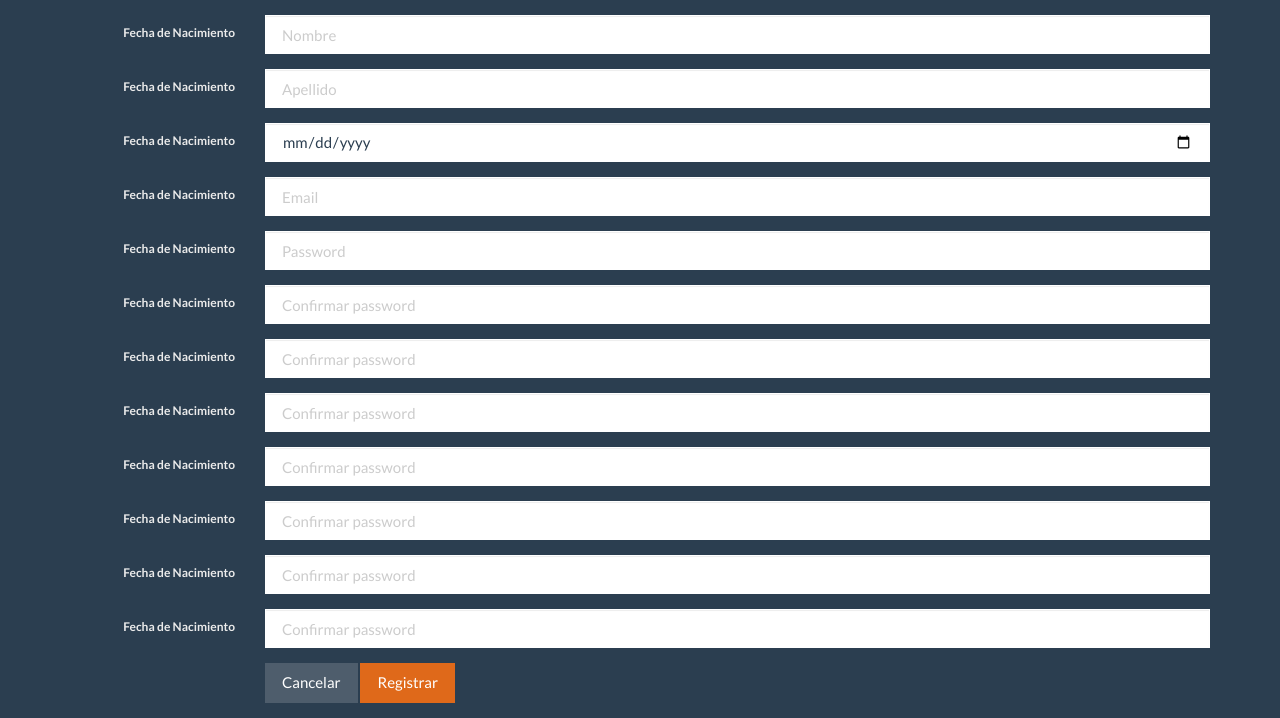
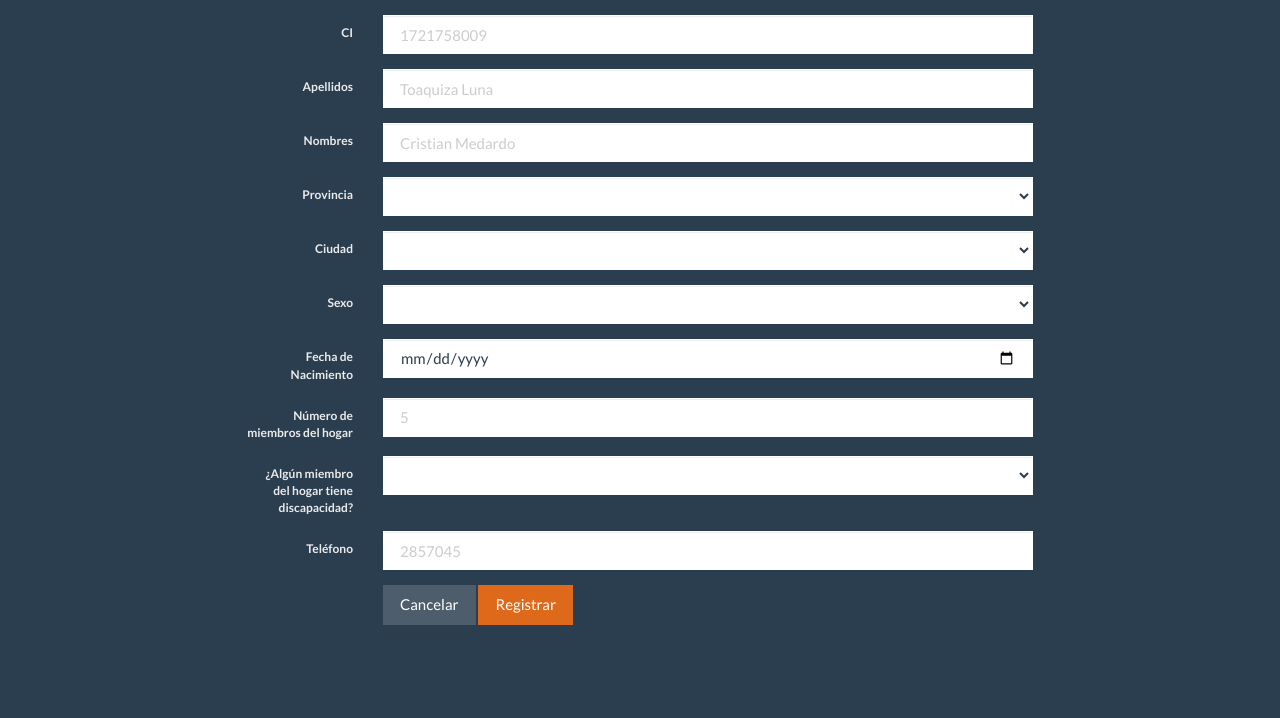
Before and after one commit to crismtl/concurso-cliente, a plain HTML site: page index.html at #/solicitud in a window 1280 px wide. Shown: the part 151-869 px from the top of the page. After the commit the page ends 800 px from the top, so only its background shows below. Drawn offline with Linux system fonts and the light colour scheme.

Commit message:
Ingresar formulario

```diff
--- a/css/miestilo.css
+++ b/css/miestilo.css
@@ -1,3 +1,9 @@
 body {
     padding-top: 70px;
 }
+
+.container {
+  padding-left: 15%;
+  padding-right: 15%;
+
+}
--- a/index.html
+++ b/index.html
@@ -3,7 +3,7 @@
 
 <head>
     <meta charset="utf-8">
-    <title>Mi panel</title>
+    <title>Damnificados Ecuador</title>
     <link rel="stylesheet" href="lib\css\bootstrap.min.css">
     <link rel="stylesheet" href="css\miestilo.css">
 </head>
@@ -18,7 +18,7 @@
                     <span class="icon-bar"></span>
                     <span class="icon-bar"></span>
                 </button>
-                <a class="navbar-brand" href="#/">Mi panel</a>
+                <a class="navbar-brand" href="#/">Damnificados Ecuador</a>
             </div>
             <div class="collapse navbar-collapse" id="bs-example-navbar-collapse-1">
                 <ul class="nav navbar-nav">
@@ -51,6 +51,7 @@
     <!-- app -->
     <script src="js\app.js"></script>
     <!-- controladores -->
+    <script src="js\controladores\SolicitudController.js"></script>
     <!-- factories -->
 </body>
 
--- a/js/app.js
+++ b/js/app.js
@@ -28,7 +28,7 @@ app.config(function($stateProvider, $urlRouterProvider) {
         .state('solicitud', {
             url: "/solicitud",
             templateUrl: "vistas/solicitud.html",
-            // controller: 'RegistroController',
+            controller: 'SolicitudCtrl',
             // data: {
             //     loginRequerido: false
             // }
--- /dev/null
+++ b/js/controladores/SolicitudController.js
@@ -0,0 +1,45 @@
+app.controller('SolicitudCtrl', ['$scope', '$state', function ($scope, $state) {
+
+    $scope.nuevaSolicitud = {
+      sol_ci: '',
+      sol_apellidos: '',
+      sol_nombres: '',
+      sol_codprov: '',
+      sol_codciu: '',
+      sol_sexo: '',
+      sol_fechanac: '',
+      sol_nummiem: '',
+      sol_disc: '',
+      sol_telefono: '',
+      sol_fecha: '',
+      sol_estado: '',
+      sol_fecha: '',
+      sol_estado: ''
+    };
+
+    $scope.agregar = function() {
+      $scope.nuevaSolicitud.sol_fecha = new Date();
+      $scope.nuevaSolicitud.sol_estado = 'S';
+      console.log('nuevaSolicitud', $scope.nuevaSolicitud);
+    }
+    // $scope.agregarNuevoUsuario = function () {
+    //     UsuarioFactory.save({
+    //         nombre: $scope.nuevoUsuario.nombre,
+    //         apellido: $scope.nuevoUsuario.apellido,
+    //         fechaDeNacimiento: $scope.nuevoUsuario.fechaDeNacimiento,
+    //         email: $scope.nuevoUsuario.email,
+    //         password: $scope.nuevoUsuario.password
+    //     }).$promise.then(
+    //         function success(respuesta) {
+    //             toastr.success('Éxito!', 'Se ingresó el Nuevo Usuario');
+    //             $cookies.put('UsuarioId', respuesta.id);
+    //             $state.go('miperfil');
+    //         },
+    //         function error(error) {
+    //             toastr.error('Error!', 'No se ingresó el Nuevo Usuario');
+    //             console.log(error);
+    //         });
+    // }
+
+
+}]);
--- a/vistas/solicitud.html
+++ b/vistas/solicitud.html
@@ -1,77 +1,79 @@
-<form class="form-horizontal" ng-submit="agregarNuevoUsuario()">
+<form class="form-horizontal" ng-submit="agregar()">
     <fieldset>
         <legend>
             <h1>Registro de Solicitud </h1></legend>
         <div class="form-group">
-          <label for="inputEmail" class="col-lg-2 control-label">Fecha de Nacimiento</label>
+            <label for="inputCI" class="col-lg-2 control-label">CI</label>
             <div class="col-lg-10">
-                <input type="text" class="form-control" id="inputNombre" ng-model="nuevoUsuario.nombre" placeholder="Nombre">
+                <input type="number" class="form-control" id="inputCI" ng-model="nuevaSolicitud.sol_ci" placeholder="1721758009" min="0 ">
             </div>
         </div>
         <div class="form-group">
-          <label for="inputEmail" class="col-lg-2 control-label">Fecha de Nacimiento</label>
+            <label for="inputApellidos" class="col-lg-2 control-label">Apellidos</label>
             <div class="col-lg-10">
-                <input type="text" class="form-control" id="inputApellido" ng-model="nuevoUsuario.apellido" placeholder="Apellido">
+                <input type="text" class="form-control" id="inputApellidos" ng-model="nuevaSolicitud.sol_apellidos" placeholder="Toaquiza Luna">
             </div>
         </div>
         <div class="form-group">
-            <label for="inputEmail" class="col-lg-2 control-label">Fecha de Nacimiento</label>
+            <label for="inputNombres" class="col-lg-2 control-label">Nombres</label>
             <div class="col-lg-10">
-                <input type="date" class="form-control" id="inputFecha" ng-model="nuevoUsuario.fechaDeNacimiento" placeholder="Fecha de nacimiento">
+                <input type="text" class="form-control" id="inputNombres" ng-model="nuevaSolicitud.sol_nombres" placeholder="Cristian Medardo">
             </div>
         </div>
         <div class="form-group">
-          <label for="inputEmail" class="col-lg-2 control-label">Fecha de Nacimiento</label>
+            <label for="inputProvincia" class="col-lg-2 control-label">Provincia</label>
             <div class="col-lg-10">
-                <input type="email" class="form-control" id="inputEmail" ng-model="nuevoUsuario.email" placeholder="Email">
+                <select ng-model="nuevaSolicitud.sol_codprov" class="form-control" id="inputProvincia">
+                    <option value="8">Esmeraldas</option>
+                    <option value="10">Manabí</option>
+                    <option value="12">Los Ríos</option>
+                </select>
             </div>
         </div>
         <div class="form-group">
-          <label for="inputEmail" class="col-lg-2 control-label">Fecha de Nacimiento</label>
+            <label for="inputCiudad" class="col-lg-2 control-label">Ciudad</label>
             <div class="col-lg-10">
-                <input type="password" class="form-control" id="inputPassword" ng-model="nuevoUsuario.password" placeholder="Password">
+              <select ng-model="nuevaSolicitud.sol_codciu" class="form-control" id="inputCiudad">
+                  <option value="1">Ciudad 1</option>
+                  <option value="2">Ciudad 2</option>
+                  <option value="3">Ciudad 3</option>
+              </select>
             </div>
         </div>
         <div class="form-group">
-          <label for="inputEmail" class="col-lg-2 control-label">Fecha de Nacimiento</label>
+            <label for="inputSexo" class="col-lg-2 control-label">Sexo</label>
             <div class="col-lg-10">
-                <input type="password" class="form-control" id="inputCPassword" ng-model="nuevoUsuario.confirmar" placeholder="Confirmar password">
+              <select ng-model="nuevaSolicitud.sol_sexo" class="form-control" id="inputProvincia">
+                  <option value="H">Hombre</option>
+                  <option value="M">Mujer</option>
+              </select>
             </div>
         </div>
         <div class="form-group">
-          <label for="inputEmail" class="col-lg-2 control-label">Fecha de Nacimiento</label>
+            <label for="inputFecNac" class="col-lg-2 control-label">Fecha de Nacimiento</label>
             <div class="col-lg-10">
-                <input type="password" class="form-control" id="inputCPassword" ng-model="nuevoUsuario.confirmar" placeholder="Confirmar password">
+                <input type="date" class="form-control" id="inputFecNac" ng-model="nuevaSolicitud.sol_fechanac">
             </div>
         </div>
         <div class="form-group">
-          <label for="inputEmail" class="col-lg-2 control-label">Fecha de Nacimiento</label>
+            <label for="inputNumMem" class="col-lg-2 control-label">Número de miembros del hogar</label>
             <div class="col-lg-10">
-                <input type="password" class="form-control" id="inputCPassword" ng-model="nuevoUsuario.confirmar" placeholder="Confirmar password">
+                <input type="number" class="form-control" id="inputNumMem" ng-model="nuevaSolicitud.sol_nummiem" placeholder="5" min="0" max="100">
             </div>
         </div>
         <div class="form-group">
-          <label for="inputEmail" class="col-lg-2 control-label">Fecha de Nacimiento</label>
+            <label for="inputDisc" class="col-lg-2 control-label">¿Algún miembro del hogar tiene discapacidad?</label>
             <div class="col-lg-10">
-                <input type="password" class="form-control" id="inputCPassword" ng-model="nuevoUsuario.confirmar" placeholder="Confirmar password">
+              <select ng-model="nuevaSolicitud.sol_disc" class="form-control" id="inputDisc">
+                  <option>Si</option>
+                  <option>No</option>
+              </select>
             </div>
         </div>
         <div class="form-group">
-          <label for="inputEmail" class="col-lg-2 control-label">Fecha de Nacimiento</label>
+            <label for="inputTel" class="col-lg-2 control-label">Teléfono</label>
             <div class="col-lg-10">
-                <input type="password" class="form-control" id="inputCPassword" ng-model="nuevoUsuario.confirmar" placeholder="Confirmar password">
-            </div>
-        </div>
-        <div class="form-group">
-          <label for="inputEmail" class="col-lg-2 control-label">Fecha de Nacimiento</label>
-            <div class="col-lg-10">
-                <input type="password" class="form-control" id="inputCPassword" ng-model="nuevoUsuario.confirmar" placeholder="Confirmar password">
-            </div>
-        </div>
-        <div class="form-group">
-          <label for="inputEmail" class="col-lg-2 control-label">Fecha de Nacimiento</label>
-            <div class="col-lg-10">
-                <input type="password" class="form-control" id="inputCPassword" ng-model="nuevoUsuario.confirmar" placeholder="Confirmar password">
+                <input type="number" class="form-control" id="inputTel" ng-model="nuevaSolicitud.sol_telefono" placeholder="2857045">
             </div>
         </div>
         <div class="form-group">
```
Also changed, not shown: js/factories/SolicitudFactory.js (added, +17 -0 lines), vistas/inicio.html (+5 -1 lines).
